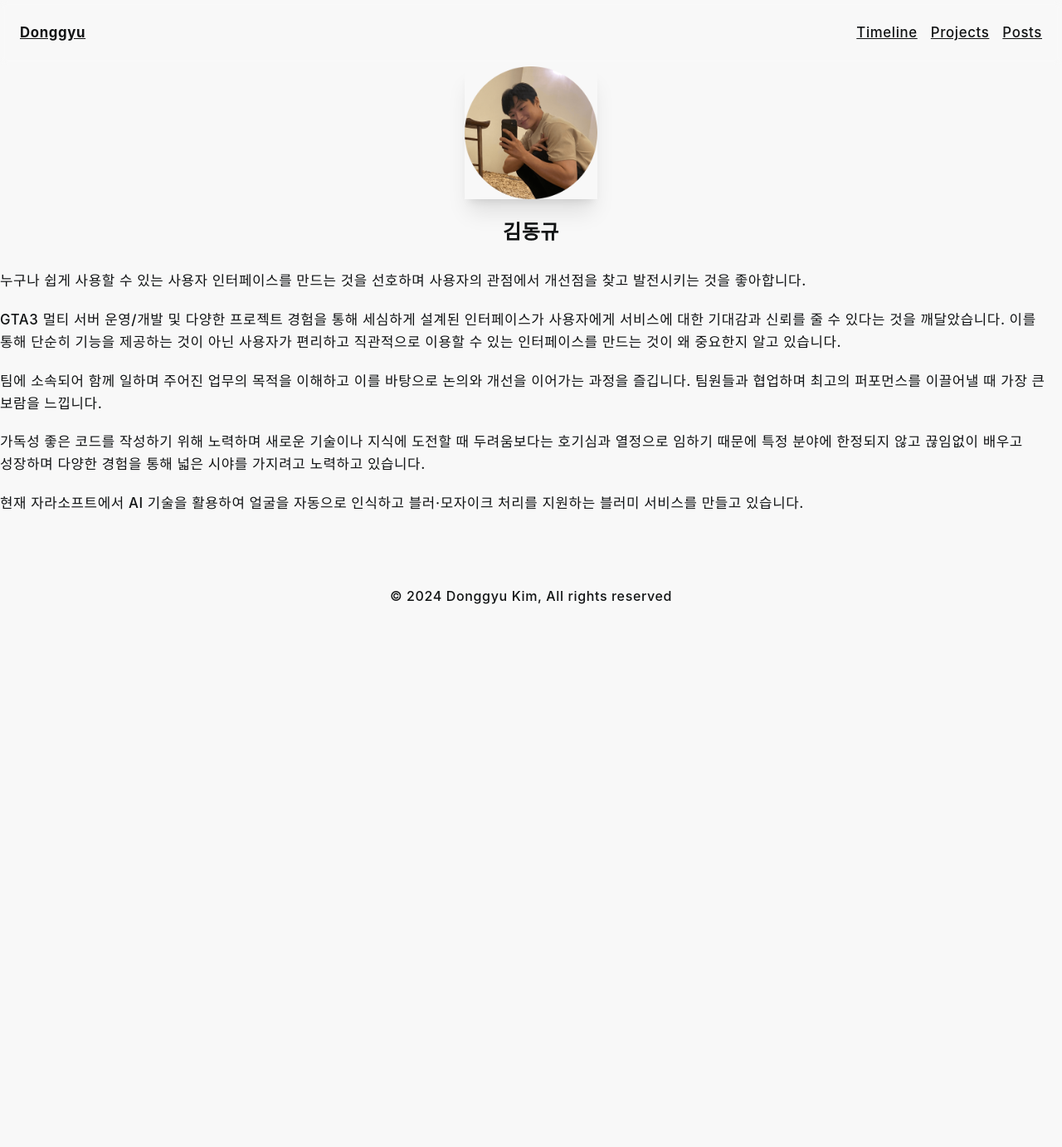
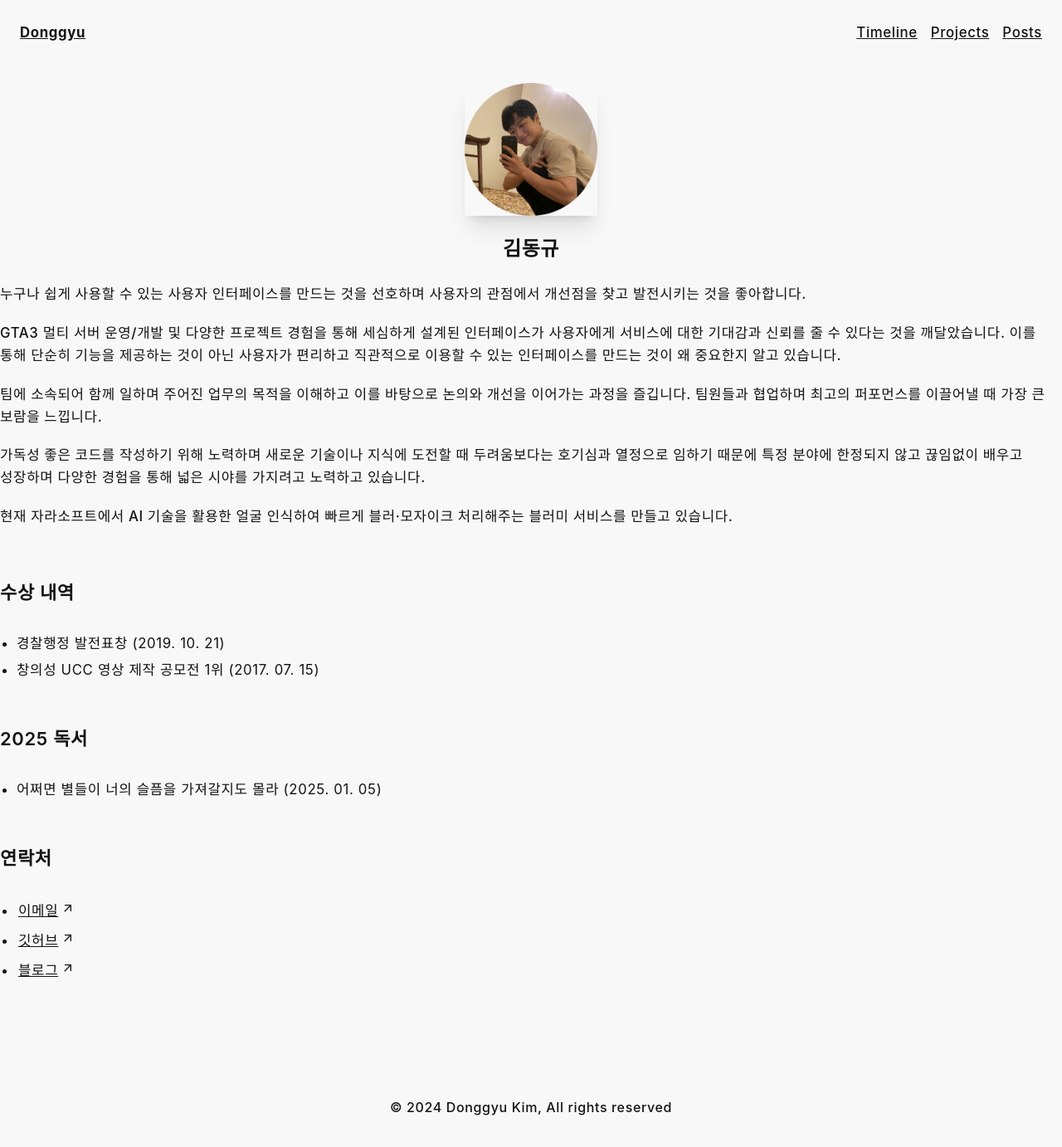
Before and after one commit to dango0812/dango0812.github.io, a React (Vite) app: page / in a window 1280 px wide. Shown: the top 1382 px of the page at 83% size. Before the commit the page ends 800 px from the top, so only its background shows below. Built offline with nearby package versions, Linux system fonts and the light colour scheme; some icons are missing; a web font is replaced by a local one.

Commit message:
feat: main page

```diff
--- a/src/pages/index.tsx
+++ b/src/pages/index.tsx
@@ -1,38 +1,36 @@
-// emotion
-import styled from "@emotion/styled";
 // components
+import { RootStyle, Profile } from "@pages/page.styles";
+import InfoList from "@components/common/InfoList";
 import { ColumnFlex } from "@components/common/FlexBox";
+// routes
+import { routes, paths } from "@constants/paths";
 
-const Wrapper = styled.section`
-    width: 100%;
-    height: 100%;
-    display: flex;
-    flex-direction: column;
-    padding-top: 80px;
-`;
+const awawrdsConfig = [
+    { text: "경찰행정 발전표창", date: "2019. 10. 21" },
+    { text: "창의성 UCC 영상 제작 공모전 1위", date: "2017. 07. 15" }
+];
 
-const Avatar = styled.img`
-    width: 160px;
-    height: 160px;
-    object-fit: cover;
-    box-sizing: border-box;
-    border-radius: var(--border-radius-full);
-    box-shadow: 0 20px 25px -5px rgb(0 0 0 / 0.1), 0 8px 10px -6px rgb(0 0 0 / 0.1);
-`;
+const readBooksConfig = [
+    { text: "어쩌면 별들이 너의 슬픔을 가져갈지도 몰라", date: "2025. 01. 05" }
+];
 
-const H1 = styled.h1`
-    margin: 0px;
-`;
+const contactConfig = [
+    { text: "이메일", link: routes.mail },
+    { text: "깃허브", link: routes.github },
+    { text: "블로그", link: paths.posts },
+];
 
 export default function MainPage() {
     return (
-        <Wrapper>
+        <RootStyle>
+            <ColumnFlex
+                gap={40}
+            >
                 <ColumnFlex
                     alignItems="center"
                     justifyContent="center"
-                gap={20}
                 >
-                <Avatar
+                    <Profile
                         src="/assets/profile.png"
                         alt="profile"
                         width={160}
@@ -40,9 +38,9 @@ export default function MainPage() {
                         loading="lazy"
                     />
 
-                <H1>
+                    <h1>
                         김동규
-                </H1>
+                    </h1>
 
                     <ColumnFlex>
                         <p>
@@ -59,10 +57,29 @@ export default function MainPage() {
                             가독성 좋은 코드를 작성하기 위해 노력하며 새로운 기술이나 지식에 도전할 때 두려움보다는 호기심과 열정으로 임하기 때문에 특정 분야에 한정되지 않고 끊임없이 배우고 성장하며 다양한 경험을 통해 넓은 시야를 가지려고 노력하고 있습니다.
                         </p>
                         <p>
-                        현재 자라소프트에서 AI 기술을 활용하여 얼굴을 자동으로 인식하고 블러·모자이크 처리를 지원하는 블러미 서비스를 만들고 있습니다.
+                            현재 자라소프트에서 AI 기술을 활용한 얼굴 인식하여 빠르게 블러·모자이크 처리해주는 블러미 서비스를 만들고 있습니다.
                         </p>
                     </ColumnFlex>
                 </ColumnFlex>
-        </Wrapper>
+
+                <InfoList
+                    title="수상 내역"
+                    list={awawrdsConfig}
+                    gap={20}
+                />
+
+                <InfoList
+                    title="2025 독서"
+                    list={readBooksConfig}
+                    gap={20}
+                />
+
+                <InfoList
+                    title="연락처"
+                    list={contactConfig}
+                    gap={20}
+                />
+            </ColumnFlex>
+        </RootStyle>
     )
 }
--- /dev/null
+++ b/src/pages/page.styles.tsx
@@ -0,0 +1,18 @@
+// emotion
+import styled from "@emotion/styled";
+
+export const RootStyle = styled.article`
+    width: 100%;
+    height: 100%;
+    padding: 100px 0px 60px 0px;
+`;
+
+export const Profile = styled.img`
+    width: 160px;
+    height: 160px;
+    object-fit: cover;
+    box-sizing: border-box;
+    border-radius: var(--border-radius-full);
+    margin-bottom: 4px;
+    box-shadow: 0 20px 25px -5px rgb(0 0 0 / 0.1), 0 8px 10px -6px rgb(0 0 0 / 0.1);
+`;
```
Lines whose indentation alone changed are shown as unchanged.
